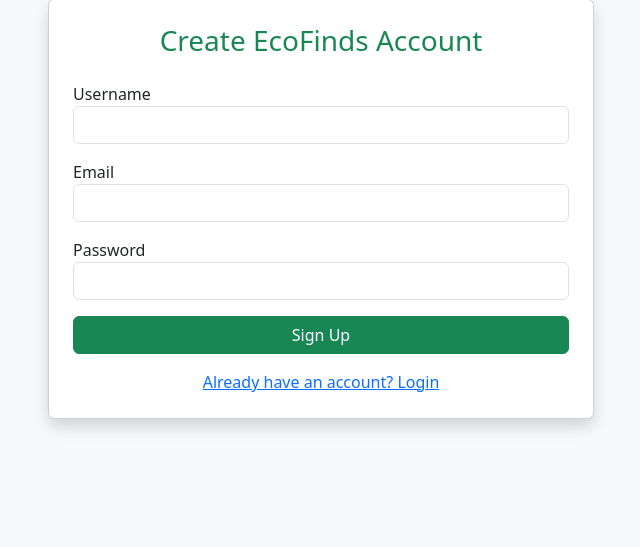
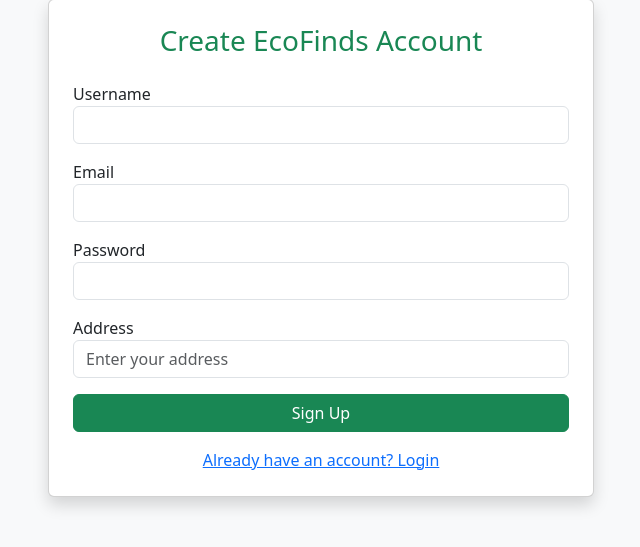
Before and after one commit to AbhijeetKumar1505/EcoFinds, a Flask app: page /signup in a window 1280 px wide. Shown: the part 81-628 px from the top of the page, without its empty margins (319-959 px from the left). Run offline with Flask 3, Linux system fonts and the light colour scheme; some libraries are stand-ins or nearby versions.

Commit message:
Update signup.html

```diff
--- a/templates/signup.html
+++ b/templates/signup.html
@@ -17,6 +17,10 @@
                     <label>Password</label>
                     <input type="password" name="password" class="form-control" required>
                 </div>
+                <div class="mb-3">
+                    <label>Address</label>
+                    <input type="text" name="address" class="form-control" placeholder="Enter your address">
+                </div>
                 <button type="submit" class="btn btn-success w-100">Sign Up</button>
             </form>
             <div class="text-center mt-3">
```
